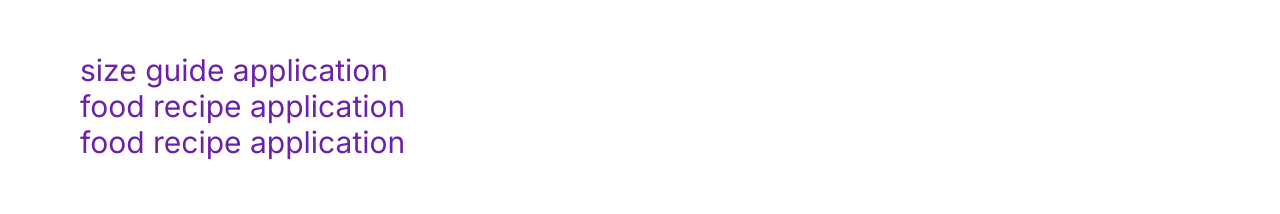
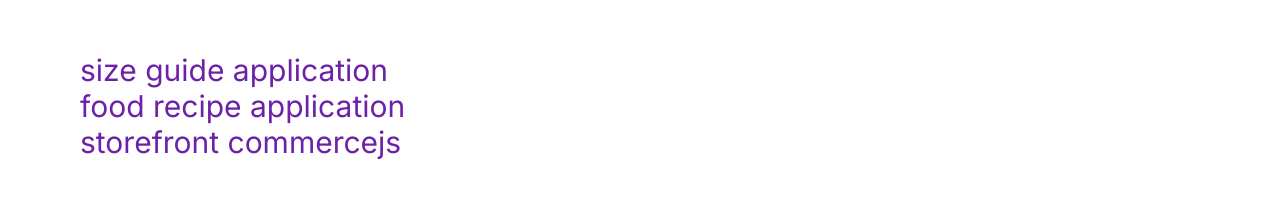
Before and after one commit to andresuarezschou/my-website-project, a Next.js app: page / in a window 1280 px wide. Shown: the part 1380-1594 px from the top of the page. Built offline with nearby package versions, Linux system fonts and the light colour scheme.

Commit message:
Update page.tsx
updated name of anchor

```diff
--- a/app/page.tsx
+++ b/app/page.tsx
@@ -31,7 +31,7 @@ export default function Home() {
         <div className="text-3xl flex-col flex justify-center text-purple-800 p-10">
           <a href="https://musical-twilight-75b4a5.netlify.app/">size guide application</a>
           <a href="https://reliable-tulumba-787b60.netlify.app">food recipe application</a>
-          <a href="https://fancy-hamster-3f2a52.netlify.app/">food recipe application</a>
+          <a href="https://fancy-hamster-3f2a52.netlify.app/">storefront commercejs</a>
         </div>
         <div className="text-5xl flex justify-between py-5 text-blue-600">
           <a href="https://www.linkedin.com/in/andre-suarez-schou/"><AiFillLinkedin /></a>
```
